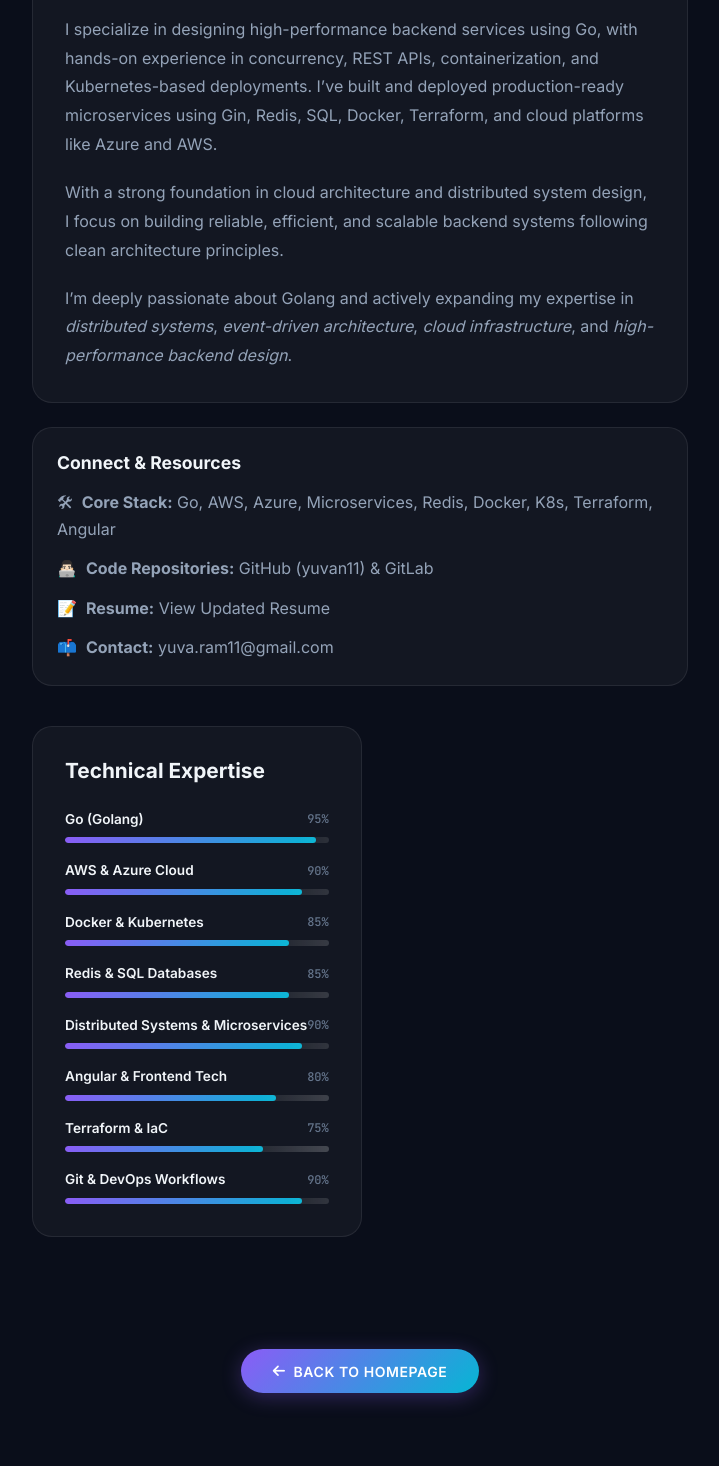
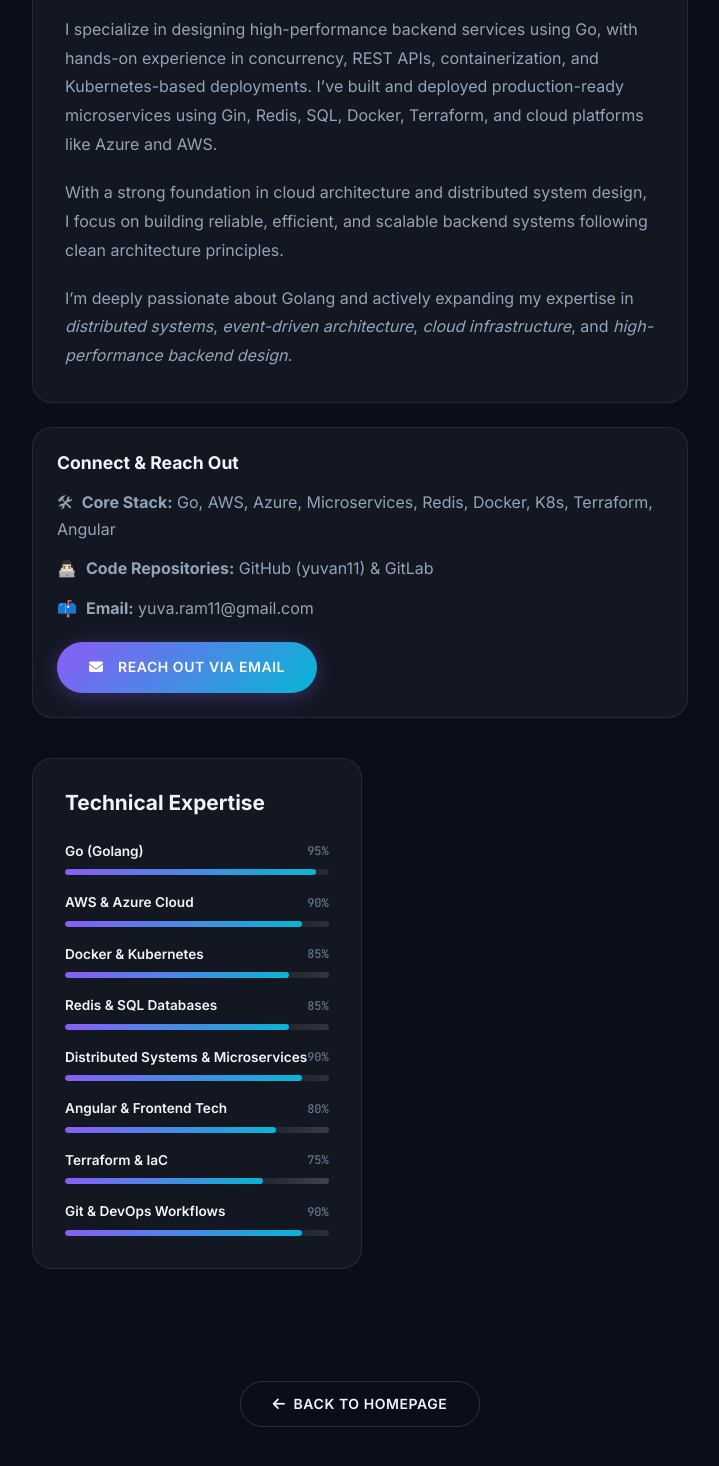
Before and after one commit to yuvan11/personal_website, a React (Create React App) app: page /about in a window 1280 px wide. Shown: the part 469-1935 px from the top of the page, without its empty margins (280-999 px from the left). Before the commit the page ends 1910 px from the top, so only its background shows below. Built offline with nearby package versions, Linux system fonts and the light colour scheme.

Commit message:
Remove resume links and replace with direct email reach out option

```diff
--- a/src/components/AboutPage.js
+++ b/src/components/AboutPage.js
@@ -88,14 +88,18 @@ const AboutPage = () => {
             {/* Quick Links Card */}
             <div style={{ marginTop: '1.5rem', background: 'var(--bg-glass)', border: '1px solid var(--border-glass)', borderRadius: 'var(--radius-lg)', padding: '1.5rem' }}>
               <h4 style={{ fontSize: '1.1rem', marginBottom: '1rem', color: 'var(--text-primary)' }}>
-                Connect &amp; Resources
+                Connect &amp; Reach Out
               </h4>
               <ul style={{ display: 'flex', flexDirection: 'column', gap: '0.75rem' }}>
                 <li>🛠&nbsp; <strong>Core Stack:</strong> Go, AWS, Azure, Microservices, Redis, Docker, K8s, Terraform, Angular</li>
                 <li>👨🏻‍💻&nbsp; <strong>Code Repositories:</strong> <a href="https://github.com/yuvan11" target="_blank" rel="noreferrer">GitHub (yuvan11)</a> &amp; <a href="https://gitlab.com/yuvan11" target="_blank" rel="noreferrer">GitLab</a></li>
-                <li>📝&nbsp; <strong>Resume:</strong> <a href="https://drive.google.com/file/d/1qx4sxDoOplHSLc7H3CcnWWCtiTKiKoO2/view?usp=sharing" target="_blank" rel="noreferrer">View Updated Resume</a></li>
-                <li>📫&nbsp; <strong>Contact:</strong> <a href="mailto:yuva.ram11@gmail.com">yuva.ram11@gmail.com</a></li>
+                <li>📫&nbsp; <strong>Email:</strong> <a href="mailto:yuva.ram11@gmail.com">yuva.ram11@gmail.com</a></li>
               </ul>
+              <div style={{ marginTop: '1.25rem' }}>
+                <a className="main-btn" href="mailto:yuva.ram11@gmail.com">
+                  <i className="fa-solid fa-envelope" style={{ marginRight: '0.4rem' }}></i> Reach Out via Email
+                </a>
+              </div>
             </div>
           </div>
 
@@ -122,7 +126,7 @@ const AboutPage = () => {
 
       <footer className="blogpost-footer" style={{ marginTop: '3rem' }}>
         <div className="container">
-          <button className="main-btn" onClick={() => navigate('/')}>
+          <button className="main-btn main-btn-2" onClick={() => navigate('/')}>
             <i className="fa-solid fa-arrow-left"></i> Back to Homepage
           </button>
         </div>
--- a/src/components/about.js
+++ b/src/components/about.js
@@ -21,8 +21,8 @@ const About = () => {
                 <Link className="main-btn" to="/about">
                   Learn More About Me <i className="fa-solid fa-arrow-right" style={{ marginLeft: '0.4rem' }}></i>
                 </Link>
-                <a className="main-btn main-btn-2" href="https://drive.google.com/file/d/1qx4sxDoOplHSLc7H3CcnWWCtiTKiKoO2/view?usp=sharing" target="_blank" rel="noreferrer">
-                  View Resume
+                <a className="main-btn main-btn-2" href="mailto:yuva.ram11@gmail.com">
+                  <i className="fa-solid fa-envelope" style={{ marginRight: '0.4rem' }}></i> Reach Out
                 </a>
               </div>
             </div>
```
